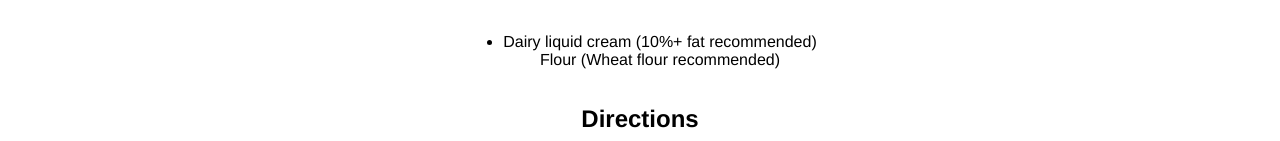
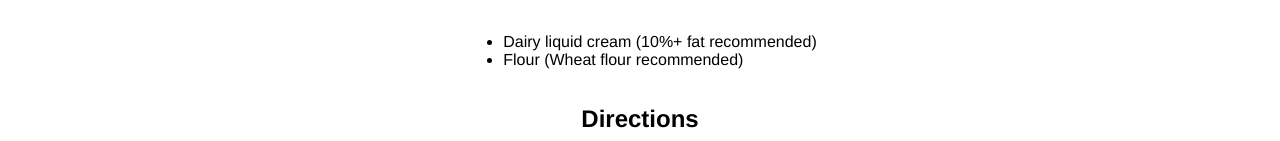
Before and after one commit to Dzemil/odin-recipes, a plain HTML site: page recipes/simple-pasta.html in a window 1280 px wide. Shown: the part 492-633 px from the top of the page. Drawn offline with Linux system fonts and the light colour scheme.

Commit message:
fixed a typo

```diff
--- a/recipes/simple-pasta.html
+++ b/recipes/simple-pasta.html
@@ -14,7 +14,7 @@
     <h2>Ingredients</h2>
     <ul>
         <li>Dairy liquid cream (10%+ fat recommended)</li>
-        <l1>Flour (Wheat flour recommended)</l1>
+        <li>Flour (Wheat flour recommended)</li>
     </ul>
 
     <h2>Directions</h2>
```
